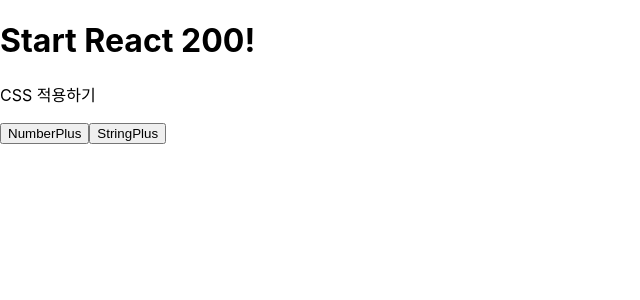
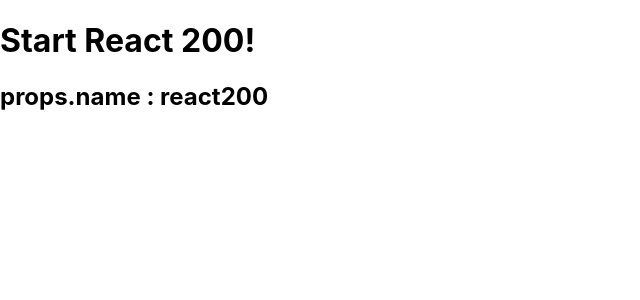
Before and after one commit to Yerim-Choi/React_Study, a React (Create React App) app in the folder client/: page / in a window 1280 px wide. Shown: the top 300 px of the page, without its empty margins (0-640 px from the left). Built offline with nearby package versions, Linux system fonts and the light colour scheme.

Commit message:
#R075_하이오더 컴포넌트 구현

```diff
--- a/client/src/App.js
+++ b/client/src/App.js
@@ -1,14 +1,13 @@
 import React from "react";
 // import "./App.css";
-import Currying from "./R074_ReactCurrying.js";
+import ReactHoc from "./Hoc/R075_ReactHoc.js";
 // import "bootstrap/dist/css/bootstrap.css";
 
 function App() {
   return (
     <div>
       <h1>Start React 200!</h1>
-      <p>CSS 적용하기</p>
-      <Currying />
+      <ReactHoc name="react200" />
     </div>
   );
 }
--- /dev/null
+++ b/client/src/Hoc/R075_ReactHoc.js
@@ -0,0 +1,11 @@
+import React from "react";
+import withHocComponent from "./withHocComponent";
+
+class R075_ReactHoc extends React.Component {
+  render() {
+    console.log("2. HocComponent render");
+    return <h2>props.name : {this.props.name}</h2>;
+  }
+}
+
+export default withHocComponent(R075_ReactHoc, "R075_ReactHoc");
--- /dev/null
+++ b/client/src/Hoc/withHocComponent.js
@@ -0,0 +1,13 @@
+import React from "react";
+
+export default function withHocComponent(InComponent, InComponentName) {
+  return class OutComponent extends React.Component {
+    componentDidMount() {
+      console.log(`3. InComponentName : ${InComponentName}`);
+    }
+    render() {
+      console.log("1. Incomponent render");
+      return <InComponent {...this.props} />;
+    }
+  };
+}
```
